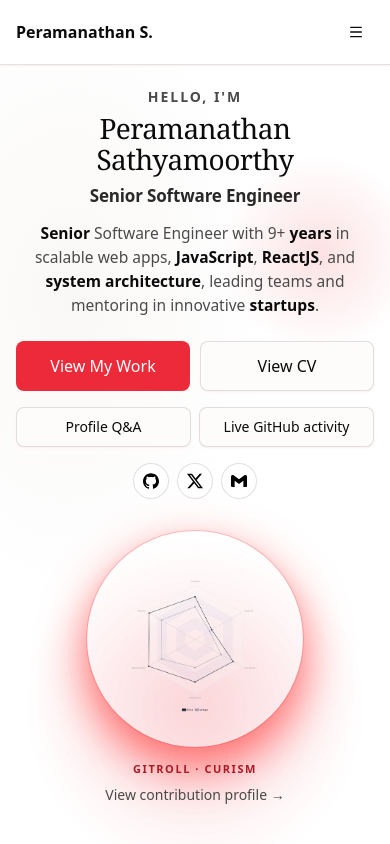
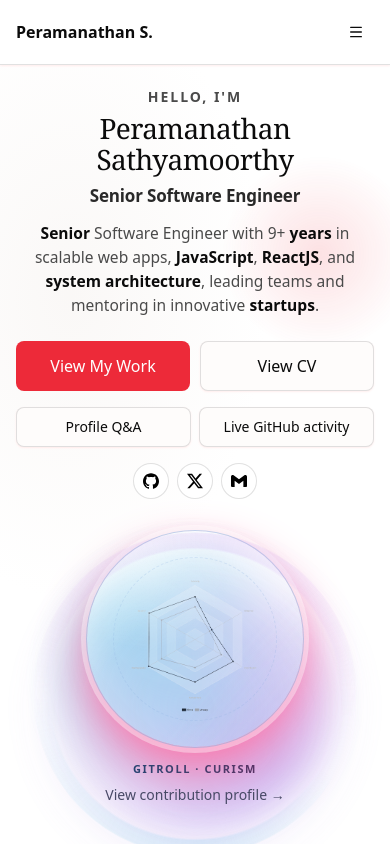
Before and after one commit to p10ns11y/devprofile, a Next.js app: page / in a window 390 px wide. Shown: the top 844 px of the page. Built offline with nearby package versions, Linux system fonts and the light colour scheme.

Commit message:
style(marketing): credential cards, cert dialog, and status easter egg
Add compact credential foot rows, open-only dialog centering, featured grid breakpoints, and visible 404 humor styling on the live GitHub page.

```diff
--- a/src/styles/marketing.css
+++ b/src/styles/marketing.css
@@ -43,6 +43,10 @@
 
   .subsection-heading {
     margin-bottom: var(--marketing-space-stack-sm);
+  }
+
+  .subsection-heading--center {
+    text-align: center;
   }
 
   @media (min-width: 640px) {
@@ -365,16 +369,64 @@
     text-decoration: none;
     color: inherit;
     outline-offset: 6px;
-    transition: transform 0.35s ease;
+    transition: transform 0.45s ease;
+  }
+
+  .hero-gitroll::before {
+    content: "";
+    position: absolute;
+    inset: 8% 10% auto;
+    aspect-ratio: 1;
+    z-index: 1;
+    border-radius: 50%;
+    pointer-events: none;
+    background:
+      radial-gradient(
+        circle at 28% 28%,
+        color-mix(in oklch, oklch(0.78 0.11 220) 52%, transparent),
+        transparent 56%
+      ),
+      radial-gradient(
+        circle at 72% 74%,
+        color-mix(in oklch, oklch(0.72 0.14 300) 48%, transparent),
+        transparent 62%
+      );
+    opacity: 0.95;
+    filter: blur(16px);
+  }
+
+  .hero-gitroll::after {
+    content: "";
+    position: absolute;
+    inset: 3% 4% auto;
+    aspect-ratio: 1;
+    z-index: 2;
+    pointer-events: none;
+    border-radius: 50%;
+    background: conic-gradient(
+      from 120deg,
+      transparent 0deg,
+      color-mix(in oklch, oklch(0.78 0.1 230) 48%, transparent) 58deg,
+      transparent 150deg,
+      color-mix(in oklch, oklch(0.74 0.14 310) 42%, transparent) 250deg,
+      transparent 340deg
+    );
+    mask: radial-gradient(circle, transparent 63%, black 64%, black 70%, transparent 71%);
+    opacity: 0.45;
+    transition: rotate 0.9s ease;
   }
 
   @media (hover: hover) {
     .hero-gitroll:hover {
-      transform: translateY(-3px);
+      transform: translateY(-4px) scale(1.01);
     }
 
     .hero-gitroll:hover .hero-gitroll__cta {
       color: var(--color-link);
+    }
+
+    .hero-gitroll:hover::after {
+      rotate: 12deg;
     }
   }
 
@@ -394,11 +446,12 @@
     translate: -50% 0;
     background: radial-gradient(
       circle,
-      color-mix(in oklch, var(--brand) 28%, transparent) 0%,
-      transparent 70%
+      color-mix(in oklch, oklch(0.76 0.1 230) 44%, transparent) 0%,
+      color-mix(in oklch, oklch(0.72 0.12 300) 38%, transparent) 42%,
+      transparent 72%
     );
-    filter: blur(18px);
-    opacity: 0.75;
+    filter: blur(20px);
+    opacity: 0.85;
     pointer-events: none;
   }
 
@@ -410,9 +463,44 @@
     border-radius: 50%;
     overflow: hidden;
     box-shadow:
-      0 0 0 1px color-mix(in oklch, var(--brand) 22%, transparent),
-      0 20px 48px color-mix(in oklch, var(--brand) 12%, var(--color-shadow)),
+      0 0 0 1px color-mix(in oklch, oklch(0.7 0.1 250) 40%, transparent),
+      0 0 0 6px color-mix(in oklch, white 38%, transparent),
+      0 24px 52px color-mix(in oklch, oklch(0.62 0.08 260) 18%, var(--color-shadow)),
       var(--marketing-shadow-md);
+  }
+
+  .hero-gitroll__plate::before {
+    content: "";
+    position: absolute;
+    inset: 0;
+    z-index: 3;
+    pointer-events: none;
+    background:
+      linear-gradient(
+        130deg,
+        color-mix(in oklch, white 55%, transparent) 0%,
+        transparent 34%,
+        transparent 62%,
+        color-mix(in oklch, oklch(0.84 0.05 240) 36%, transparent) 100%
+      ),
+      radial-gradient(
+        circle at 28% 18%,
+        color-mix(in oklch, white 42%, transparent),
+        transparent 34%
+      );
+    mix-blend-mode: screen;
+    opacity: 0.85;
+  }
+
+  .hero-gitroll__plate::after {
+    content: "";
+    position: absolute;
+    inset: 12%;
+    z-index: 3;
+    pointer-events: none;
+    border-radius: 50%;
+    border: 1px dashed color-mix(in oklch, oklch(0.75 0.08 255) 42%, transparent);
+    opacity: 0.55;
   }
 
   @media (min-width: 1024px) {
@@ -441,13 +529,20 @@
     font-weight: 600;
     letter-spacing: 0.14em;
     text-transform: uppercase;
-    color: var(--color-brand-emphasis);
+    color: transparent;
+    background: linear-gradient(
+      92deg,
+      color-mix(in oklch, oklch(0.45 0.11 230) 78%, var(--color-text)) 0%,
+      color-mix(in oklch, oklch(0.48 0.13 300) 72%, var(--color-text)) 100%
+    );
+    -webkit-background-clip: text;
+    background-clip: text;
   }
 
   .hero-gitroll__cta {
     font-size: 0.875rem;
     font-weight: 500;
-    color: var(--color-text-muted);
+    color: color-mix(in oklch, oklch(0.42 0.07 245) 68%, var(--color-text-muted));
     transition: color 0.2s ease;
   }
 
@@ -515,9 +610,13 @@
   }
 
   .about-skills {
+    display: grid;
+    grid-template-columns: repeat(2, minmax(0, 1fr));
+    gap: 0.5rem;
+  }
+
+  .about-skills > li {
     display: flex;
-    flex-wrap: wrap;
-    gap: 0.5rem;
   }
 
   .about-skill-pill,
@@ -532,6 +631,18 @@
     background-color: var(--color-surface-raised);
     border: 1px solid var(--color-border-subtle);
     box-shadow: var(--marketing-shadow-sm);
+  }
+
+  .about-skill-pill {
+    width: 100%;
+    justify-content: center;
+    text-align: center;
+  }
+
+  @media (min-width: 768px) {
+    .about-skills {
+      grid-template-columns: repeat(4, minmax(0, 1fr));
+    }
   }
 
   .about-values {
@@ -680,7 +791,22 @@
   }
 
   @media (min-width: 1024px) {
+    .credentials-grid--catalog {
+      grid-template-columns: repeat(4, minmax(0, 1fr));
+    }
+
+    /* Four featured certs: 2×2 — avoids a 3+1 orphan row */
     .credentials-grid--featured {
+      grid-template-columns: repeat(4, minmax(0, 1fr));
+    }
+  }
+
+  @media (min-width: 1280px) {
+    .credentials-grid--featured {
+      grid-template-columns: repeat(4, minmax(11rem, 1fr));
+    }
+
+    .credentials-grid--catalog {
       grid-template-columns: repeat(4, minmax(0, 1fr));
     }
   }
@@ -1011,10 +1137,10 @@
   .credential-card {
     display: flex;
     flex-direction: column;
-    gap: 0.75rem;
+    gap: 0.5rem;
     height: 100%;
     min-width: 0;
-    padding: 1.25rem;
+    padding: 1rem 1.125rem;
     border-radius: 0.75rem;
     border: 1px solid var(--color-border-subtle);
     background-color: var(--color-surface-raised);
@@ -1037,24 +1163,117 @@
     }
   }
 
-  .credential-card__action {
-    margin-top: auto;
-    font-size: 0.875rem;
-    font-weight: 500;
-    color: var(--color-text);
-    text-decoration: none;
+  /* Whole-card open (certificates catalog) */
+  button.credential-card--open {
+    width: 100%;
+    margin: 0;
+    font: inherit;
+    color: inherit;
+    text-align: left;
+    cursor: pointer;
+    appearance: none;
   }
 
-  .credential-card__action:hover {
-    color: var(--color-link);
-    text-decoration: underline;
-    text-underline-offset: 3px;
+  button.credential-card--open:focus-visible {
+    outline: 2px solid var(--color-brand-emphasis);
+    outline-offset: 2px;
   }
 
-  .credential-card__action:focus-visible {
+  button.credential-card--open .credential-card__title {
+    display: block;
+  }
+
+  button.credential-card--open .credential-card__foot {
+    display: flex;
+    width: 100%;
+  }
+
+  .credential-card__foot {
+    display: flex;
+    align-items: center;
+    justify-content: space-between;
+    gap: 0.5rem 0.75rem;
+    margin-top: auto;
+    width: 100%;
+    min-width: 0;
+  }
+
+  .credential-card__date--empty {
+    display: block;
+    flex: 1 1 auto;
+    min-width: 0;
+  }
+
+  .credential-card__cta,
+  a.credential-card__cta {
+    display: inline-flex;
+    align-items: center;
+    gap: 0.375rem;
+    margin-top: 0;
+    margin-left: auto;
+    width: fit-content;
+    flex-shrink: 0;
+    padding: 0.4375rem 0.875rem;
+    border-radius: 9999px;
+    font-size: 0.8125rem;
+    font-weight: 600;
+    line-height: 1.2;
+    color: var(--color-brand-emphasis);
+    text-decoration: none;
+    background-color: color-mix(
+      in oklch,
+      var(--color-brand-subtle) 55%,
+      var(--color-surface-raised)
+    );
+    border: 1px solid
+      color-mix(in oklch, var(--color-brand-emphasis) 28%, var(--color-border-subtle));
+    transition:
+      color 0.2s ease,
+      background-color 0.2s ease,
+      border-color 0.2s ease,
+      gap 0.2s ease;
+  }
+
+  .credential-card__cta-icon {
+    width: 0.875rem;
+    height: 0.875rem;
+    flex-shrink: 0;
+    transition: transform 0.2s ease;
+  }
+
+  button.credential-card--open:hover .credential-card__cta,
+  button.credential-card--open:focus-visible .credential-card__cta,
+  .credential-card:hover .credential-card__cta,
+  .credential-card:has(a.credential-card__cta:hover) .credential-card__cta,
+  a.credential-card__cta:hover {
+    color: var(--color-surface-raised);
+    background-color: var(--color-brand-emphasis);
+    border-color: var(--color-brand-emphasis);
+    gap: 0.5rem;
+  }
+
+  button.credential-card--open:hover .credential-card__cta-icon,
+  button.credential-card--open:focus-visible .credential-card__cta-icon,
+  .credential-card:hover .credential-card__cta-icon,
+  a.credential-card__cta:hover .credential-card__cta-icon {
+    transform: translateX(2px);
+  }
+
+  a.credential-card__cta:focus-visible {
     outline: 2px solid var(--color-brand-emphasis);
     outline-offset: 2px;
-    border-radius: 2px;
+  }
+
+  .credential-card__cta--icon {
+    width: 2.25rem;
+    height: 2.25rem;
+    padding: 0;
+    justify-content: center;
+  }
+
+  .credential-card__cta--icon .credential-card__cta-icon {
+    width: 1rem;
+    height: 1rem;
   }
 
   .credential-card__tag {
@@ -1073,7 +1292,31 @@
     color: var(--color-text-muted);
   }
 
-  dialog[data-state="open"]::backdrop {
+  /*
+   * Certificate modal: open-only layout. Never add unconditional display:flex/fixed
+   * on <dialog> in TSX — it overrides dialog:not([open]) { display: none }.
+   */
+  dialog.cert-dialog:not([open]) {
+    display: none;
+  }
+
+  dialog.cert-dialog[open] {
+    position: fixed;
+    inset: 0;
+    display: flex;
+    flex-direction: column;
+    width: min(100vw - 2rem, 64rem);
+    height: min(90dvh, calc(100dvh - 2rem));
+    max-height: min(90dvh, calc(100dvh - 2rem));
+    margin: auto;
+    overflow: hidden;
+    padding: 0;
+    border: 1px solid var(--color-border);
+    border-radius: 0.75rem;
+    background-color: var(--color-surface1);
+  }
+
+  dialog.cert-dialog::backdrop {
     background: color-mix(in oklch, black 50%, transparent);
   }
 
@@ -1088,10 +1331,112 @@
     }
   }
 
+  /* /status/code/200 — intentional 404 joke (not a real error) */
+  .status-easter-egg {
+    display: flex;
+    flex-direction: column;
+    align-items: center;
+    gap: 0.75rem;
+    margin: 0;
+  }
+
+  .status-easter-egg__badge {
+    display: inline-flex;
+    flex-wrap: wrap;
+    align-items: center;
+    justify-content: center;
+    gap: 0.5rem 0.65rem;
+    padding: 0.55rem 1.1rem;
+    border-radius: 9999px;
+    font-family: ui-monospace, SFMono-Regular, Menlo, Monaco, Consolas, monospace;
+    font-size: clamp(0.9rem, 2.5vw, 1.05rem);
+    font-weight: 700;
+    letter-spacing: 0.02em;
+    color: var(--color-brand-emphasis);
+    background: linear-gradient(
+      135deg,
+      color-mix(in oklch, var(--color-brand-subtle) 70%, var(--color-surface-raised)),
+      var(--color-surface-raised)
+    );
+    border: 2px dashed
+      color-mix(in oklch, var(--color-brand-emphasis) 45%, var(--color-border-subtle));
+    box-shadow:
+      0 0 0 1px color-mix(in oklch, var(--color-brand-emphasis) 12%, transparent),
+      var(--marketing-shadow-sm);
+    animation: status-easter-egg-pulse 2.8s ease-in-out infinite;
+  }
+
+  .status-easter-egg__code {
+    text-decoration: underline wavy;
+    text-decoration-color: color-mix(in oklch, var(--color-brand-emphasis) 55%, transparent);
+    text-underline-offset: 0.2em;
+  }
+
+  .status-easter-egg__emoji {
+    font-size: 1.15em;
+    line-height: 1;
+    animation: status-easter-egg-wiggle 2.4s ease-in-out infinite;
+  }
+
+  .status-easter-egg__emoji:last-child {
+    animation-delay: 0.35s;
+  }
+
+  .status-easter-egg__hint {
+    max-width: 28rem;
+    font-size: 0.8125rem;
+    line-height: 1.5;
+    color: var(--color-text-muted);
+  }
+
+  .status-easter-egg__path {
+    padding: 0.1rem 0.4rem;
+    border-radius: 0.35rem;
+    font-family: ui-monospace, monospace;
+    font-size: 0.9em;
+    color: var(--color-text);
+    background: var(--color-surface2);
+    border: 1px solid var(--color-border-subtle);
+  }
+
+  @keyframes status-easter-egg-pulse {
+    0%,
+    100% {
+      transform: scale(1);
+      box-shadow:
+        0 0 0 1px color-mix(in oklch, var(--color-brand-emphasis) 12%, transparent),
+        var(--marketing-shadow-sm);
+    }
+    50% {
+      transform: scale(1.02);
+      box-shadow:
+        0 0 0 2px color-mix(in oklch, var(--color-brand-emphasis) 22%, transparent),
+        var(--marketing-shadow-md);
+    }
+  }
+
+  @keyframes status-easter-egg-wiggle {
+    0%,
+    100% {
+      transform: rotate(0deg);
+    }
+    25% {
+      transform: rotate(-8deg);
+    }
+    75% {
+      transform: rotate(8deg);
+    }
+  }
+
   /* Round 6: keep focus/hover transitions; silence decorative motion only */
   @media (prefers-reduced-motion: reduce) {
     .hero-gitroll__halo {
       filter: none;
+    }
+
+    .status-easter-egg__badge,
+    .status-easter-egg__emoji {
+      animation: none;
     }
 
     [data-section] [class*="animate"],
```
